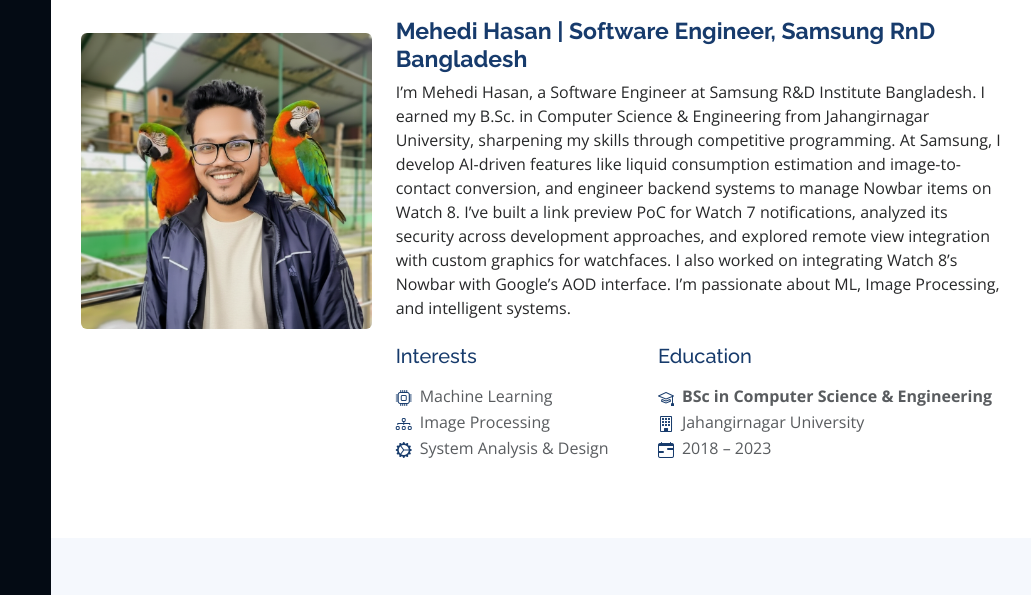
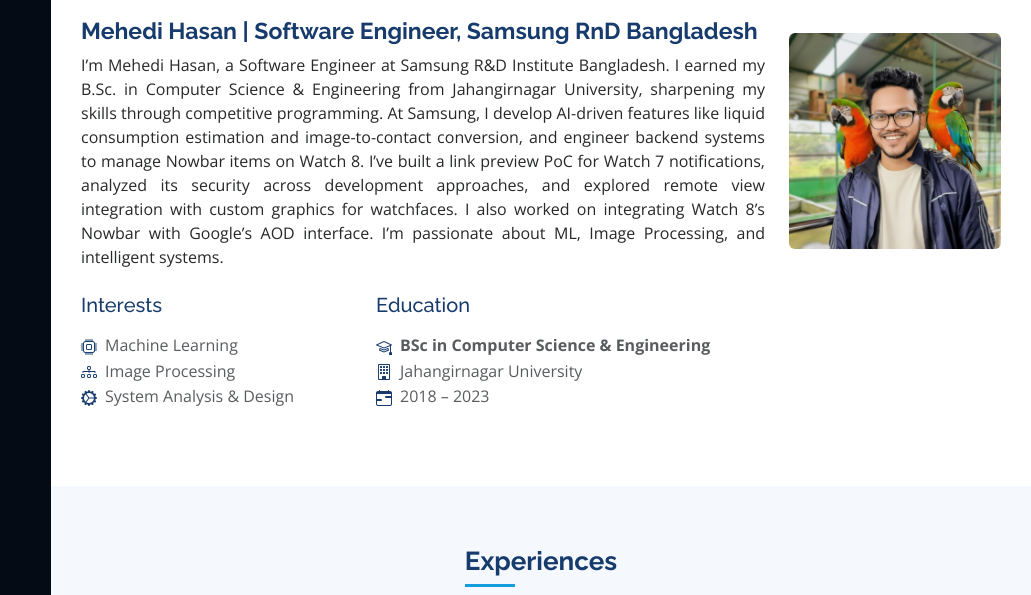
Before and after one commit to mehedihasan88/mehedihasan88.github.io, a plain HTML site: page portfolio/index.html in a window 1280 px wide. Shown: the part 134-729 px from the top of the page, 249-1280 px from the left. Drawn offline with nearby package versions, Linux system fonts and the light colour scheme.

Commit message:
change about me format

```diff
--- a/portfolio/assets/css/style.css
+++ b/portfolio/assets/css/style.css
@@ -9,6 +9,9 @@
 /*--------------------------------------------------------------
 # General
 --------------------------------------------------------------*/
+.text-justify {
+  text-align: justify;
+}
 body {
     font-family: "Open Sans", sans-serif;
     color: #272829;
--- a/portfolio/index.html
+++ b/portfolio/index.html
@@ -79,13 +79,10 @@
                 </div>
 
                 <div class="row">
-                    <div class="col-lg-4 mt-3" data-aos="fade-right">
-                        <img src="assets/img/two_parrots.png" class="img-fluid rounded" alt="">
-                    </div>
-                    <div class="col-lg-8 pt-4 pt-lg-0 content" data-aos="fade-left">
+                    <div class="col-lg-9 pt-4 pt-lg-0 content" data-aos="fade-left">
                         <h3>Mehedi Hasan | Software Engineer, Samsung RnD Bangladesh</h3>
                         <div class="row">
-                            <div class="col-lg-12">
+                            <div class="col-lg-12 text-justify">
                                 <p> I’m Mehedi Hasan, a Software Engineer at Samsung R&D Institute Bangladesh. I earned my B.Sc. in Computer Science & Engineering from Jahangirnagar University, sharpening my skills through competitive programming. At Samsung, I develop AI-driven features like liquid consumption estimation and image-to-contact conversion, and engineer backend systems to manage Nowbar items on Watch 8. I’ve built a link preview PoC for Watch 7 notifications, analyzed its security across development approaches, and explored remote view integration with custom graphics for watchfaces. I also worked on integrating Watch 8’s Nowbar with Google’s AOD interface. I’m passionate about ML, Image Processing, and intelligent systems.</p>
 
 
@@ -116,6 +113,9 @@
                                 </div>
                             </div>
                         </div>
+                    </div>
+                    <div class="col-lg-3 mt-3" data-aos="fade-right">
+                        <img src="assets/img/two_parrots.png" class="img-fluid rounded" alt="">
                     </div>
 
                 </div>
```
